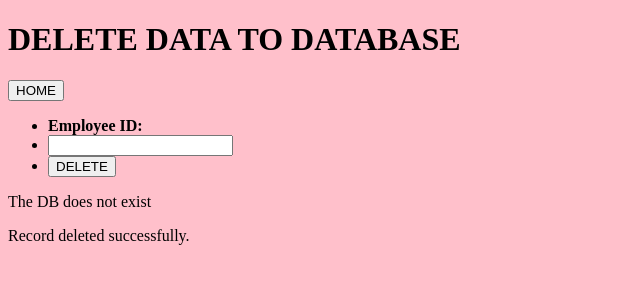
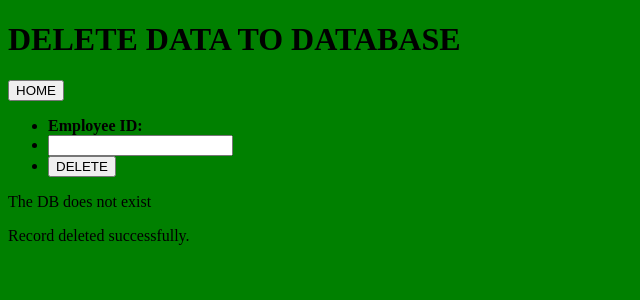
Before and after one commit to minhducand2/demoyup, a PHP site: page /DeleteData.php in a window 1280 px wide. Shown: the top 300 px of the page, without its empty margins (0-640 px from the left). Run offline with PHP 8.4, Linux system fonts and the light colour scheme; data that the repository does not hold is empty; some libraries are stand-ins or nearby versions.

Commit message:
make it better

```diff
--- a/DeleteData.php
+++ b/DeleteData.php
@@ -3,7 +3,7 @@
 <body>
 <style type="text/css">
     body{
-      background:pink;
+      background:green;
 </style>
 <h1>DELETE DATA TO DATABASE</h1>
 <form>
--- a/InsertData.php
+++ b/InsertData.php
@@ -5,7 +5,7 @@
 <meta http-equiv="Content-Type" content="text/html; charset=utf-8" />
 <style type="text/css">
     body{
-      background: pink;
+      background: green;
 </style>
 </head>
 <body>
--- a/UpdateData.php
+++ b/UpdateData.php
@@ -3,7 +3,7 @@
 <body>
 <style type="text/css">
     body{
-      background: pink;
+      background: green;
 </style>
 <h1>UPDATE DATA TO DATABASE</h1>
 <form>
--- a/index.php
+++ b/index.php
@@ -13,13 +13,13 @@
  			margin: 0 auto;
  		}
  		.picture {
- 			width: 50px;
+ 			width: 70px;
  			float: left;
- 			height: 50px;
+ 			height: 70px;
 
  		}
  		.menu {
- 			width: 50%;
+ 			width: 70%;
  			float: right;
  			bottom: 100px;
  			margin: 0 auto;
```
